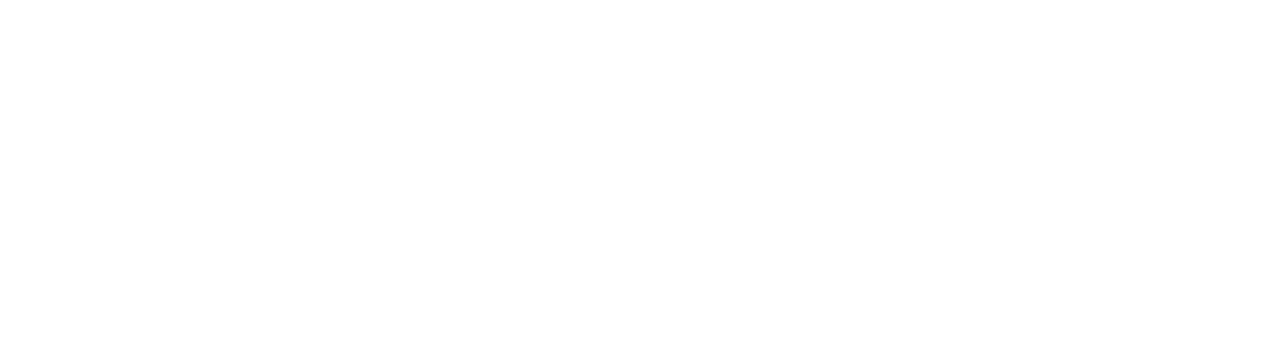
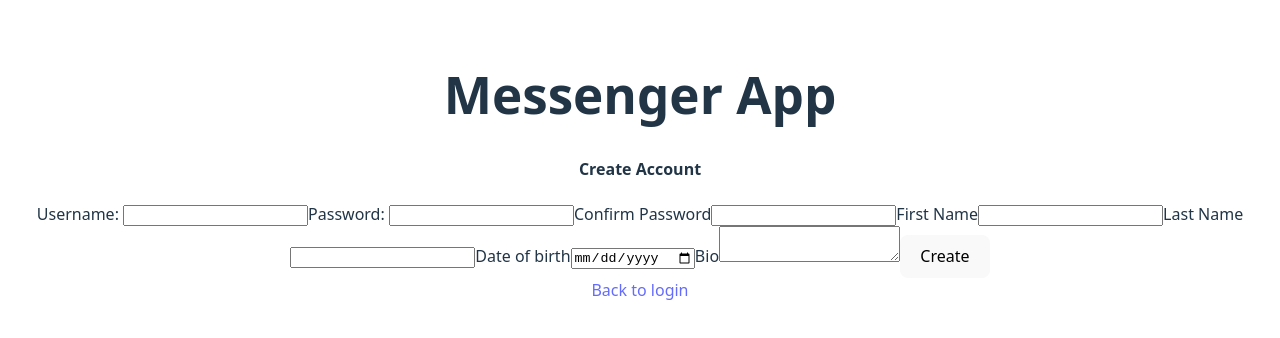
Before and after one commit to xzovy1/messenger, a React (Vite) app in the folder frontend/: page /auth/sign-up in a window 1280 px wide. Before the commit this address had no page. Shown: the top 338 px of the page. Built offline with nearby package versions, Linux system fonts and the light colour scheme.

Commit message:
update main.jsx, login and sign up to /auth and / to /home. show incorrect user/pass on login

```diff
--- a/frontend/src/Conversation.jsx
+++ b/frontend/src/Conversation.jsx
@@ -16,7 +16,7 @@ const Conversation = ({ conversation, user, messagesCount }) => {
       } catch (err) {
         setError(err.message);
         setData(null);
-        // throw new Error(err)
+
       } finally {
         setLoading(false);
       }
--- a/frontend/src/Error.jsx
+++ b/frontend/src/Error.jsx
@@ -3,10 +3,11 @@ import { Link } from "react-router";
 const ErrorPage = () => {
   return (
     <div>
-      <h1>Oh no, this route doesn't exist or an error occurred!</h1>
-      <Link to="/">You can go back to the home by clicking here, though!</Link>
+      <h1>Oh no!</h1>
+      <h3>This route doesn't exist or an error occurred!</h3>
+      <Link to="/home">You can go back to the home by clicking here, though!</Link>
       <div>or</div>
-      <Link to="/log-in"> Log in</Link>
+      <Link to="/auth/log-in"> Log in</Link>
     </div>
   );
 };
--- a/frontend/src/HomeLayout.jsx
+++ b/frontend/src/HomeLayout.jsx
@@ -12,6 +12,16 @@ const HomeLayout = () => {
   const [user, setUser] = useState(null);
   const [conversation, setConversation] = useState({});
   const [messagesCount, setMessagesCount] = useState(0);
+  const [error, setError] = useState(null);
+
+  if(error){
+    return (
+      <>
+        <div>An error occurred</div>
+        <a href="/log-in">Log in</a>
+      </>
+    )
+  }
 
   return (
     <>
--- a/frontend/src/Login.jsx
+++ b/frontend/src/Login.jsx
@@ -10,7 +10,7 @@ const Login = () => {
   async function login(formData) {
     setLoading(true);
     JSON.stringify(Object.fromEntries(formData));
-    const url = `${import.meta.env.VITE_BACKEND}/log-in`;
+    const url = `${import.meta.env.VITE_BACKEND}/auth/log-in`;
     await fetchDataPost(
       url,
       "post",
@@ -19,12 +19,13 @@ const Login = () => {
       .then((data) => {
         localStorage.setItem("jwt", data.token);
         if (!error) {
-          navigate("/");
+          navigate("/home");
         }
       })
       .catch((error) => {
-        console.log(error);
+        console.log('name: ',error.name, 'message:', error.message);
         setError(error.message);
+        // throw new Error(error);
       })
       .finally(() => {
         setLoading(false);
@@ -40,17 +41,26 @@ const Login = () => {
 
   return (
     <>
-      {error ? <div className="error">An error occured {error}</div> : null}
+      {error ? <ErrorMessage error={error} /> : null}
       <form action={login}>
         <label htmlFor="username">Username: </label>
-        <input type="text" name="username" id="username" autoComplete="current-username"/>
+        <input type="text" name="username" id="username" autoComplete="current-username" required/>
         <label htmlFor="password">Password: </label>
-        <input type="password" name="password" id="password" autoComplete="current-password"/>
+        <input type="password" name="password" id="password" autoComplete="current-password" required/>
         <button>Log in</button>
       </form>
-      <a href="/sign-up">Create account</a>
+      <a href="/auth/sign-up">Create account</a>
     </>
   );
 };
 
+const ErrorMessage = ({error}) => {
+  console.log(error)
+  if(error == "HTTP error: Status 403"){
+    return <div className="error">Incorrect username or password</div>
+  }else{
+    return <div className="error">An error occurred {error}</div>
+  }
+}
+
 export default Login;
--- a/frontend/src/Logout.jsx
+++ b/frontend/src/Logout.jsx
@@ -7,10 +7,10 @@ const Logout = () => {
 
   const nav = useNavigate();
   const logout = async () => {
-    const url = `${import.meta.env.VITE_BACKEND}/log-out`;
+    const url = `${import.meta.env.VITE_BACKEND}/auth/log-out`;
     try {
       await fetchDataGet(url);
-      nav("/log-in");
+      nav("/auth/log-in");
       setError(null);
       localStorage.clear();
     } catch (err) {
--- a/frontend/src/Profile.jsx
+++ b/frontend/src/Profile.jsx
@@ -5,8 +5,8 @@ const Profile = ({ setUser }) => {
   const [data, setData] = useState([]);
   const [loading, setLoading] = useState(true);
   const [error, setError] = useState(null);
-  const url = `${import.meta.env.VITE_BACKEND}/api/user/profile`;
   useEffect(() => {
+    const url = `${import.meta.env.VITE_BACKEND}/api/user/profile`;
     const fetchData = async () => {
       try {
         const data = await fetchDataGet(url);
--- a/frontend/src/Signup.jsx
+++ b/frontend/src/Signup.jsx
@@ -26,12 +26,12 @@ const Signup = () => {
       })
       .catch((error) => {
         setError(error.message);
-        // throw new Error(error);
+        throw new Error(error);
       })
       .finally(() => {
         setLoading(false);
         if (!error) {
-          navigate("/log-in");
+          navigate("/auth/log-in");
         }
       });
   }
@@ -47,29 +47,29 @@ const Signup = () => {
       {error ? <p className="error">an error occurred: {error} </p> : null}
       <form action={signup}>
         <label htmlFor="username">Username: </label>
-        <input type="text" name="username" id="username" />
+        <input type="text" name="username" id="username" required/>
 
         <label htmlFor="password">Password: </label>
-        <input type="password" name="password" id="password" />
+        <input type="password" name="password" id="password" required/>
 
         <label htmlFor="password-confirm">Confirm Password</label>
-        <input type="password" name="password-confirm" id="password-confirm" />
+        <input type="password" name="password-confirm" id="password-confirm" required/>
 
         <label htmlFor="firstname">First Name</label>
-        <input type="text" id="firstname" name="firstname" />
+        <input type="text" id="firstname" name="firstname" required/>
 
         <label htmlFor="lastname">Last Name</label>
-        <input type="text" name="lastname" id="lastname" />
+        <input type="text" name="lastname" id="lastname" required/>
 
         <label htmlFor="dob">Date of birth</label>
-        <input type="date" name="dob" id="dob" />
+        <input type="date" name="dob" id="dob" required/>
 
         <label htmlFor="bio">Bio</label>
-        <textarea name="bio" id="bio"></textarea>
+        <textarea name="bio" id="bio" maxLength="250"></textarea>
 
         <button type="submit">Create</button>
       </form>
-      <a href="/">Back to login</a>
+      <a href="/auth/log-in">Back to login</a>
     </>
   );
 };
--- a/frontend/src/main.jsx
+++ b/frontend/src/main.jsx
@@ -1,6 +1,6 @@
-import { StrictMode } from "react";
+import { Children, StrictMode } from "react";
 import { createRoot } from "react-dom/client";
-import { BrowserRouter, Routes, Route } from "react-router";
+import { BrowserRouter, Routes, Route, createBrowserRouter, RouterProvider } from "react-router";
 import "./index.css";
 import App from "./App.jsx";
 import Signup from "./Signup.jsx";
@@ -8,25 +8,29 @@ import Login from "./Login.jsx";
 import AuthLayout from "./AuthLayout.jsx";
 import HomeLayout from "./HomeLayout.jsx";
 import ErrorPage from "./Error.jsx";
+const routes = [
+ {
+  path: '/',
+  children: [
+    {
+      path: "auth",
+      Component: AuthLayout,
+      children: [
+        {path: 'log-in', Component: Login},
+        {path: 'sign-up', Component: Signup}
+      ]
+    },
+    {
+      path: "home",
+      Component: HomeLayout,
+      errorElement: <ErrorPage />,
+    }
+  ]
+ }
+]
+const router = createBrowserRouter(routes)
 createRoot(document.getElementById("root")).render(
   <StrictMode>
-    <BrowserRouter>
-      <Routes>
-        <Route element={<AuthLayout />}>
-          <Route
-            index
-            path="log-in"
-            element={<Login />}
-            errorElement={<ErrorPage />}
-          />
-          <Route path="sign-up" element={<Signup />} />
-        </Route>
-        <Route
-          element={<HomeLayout />}
-          path="/"
-          errorElement={<ErrorPage />}
-        ></Route>
-      </Routes>
-    </BrowserRouter>
+    <RouterProvider router={router}/>
   </StrictMode>,
 );
```
